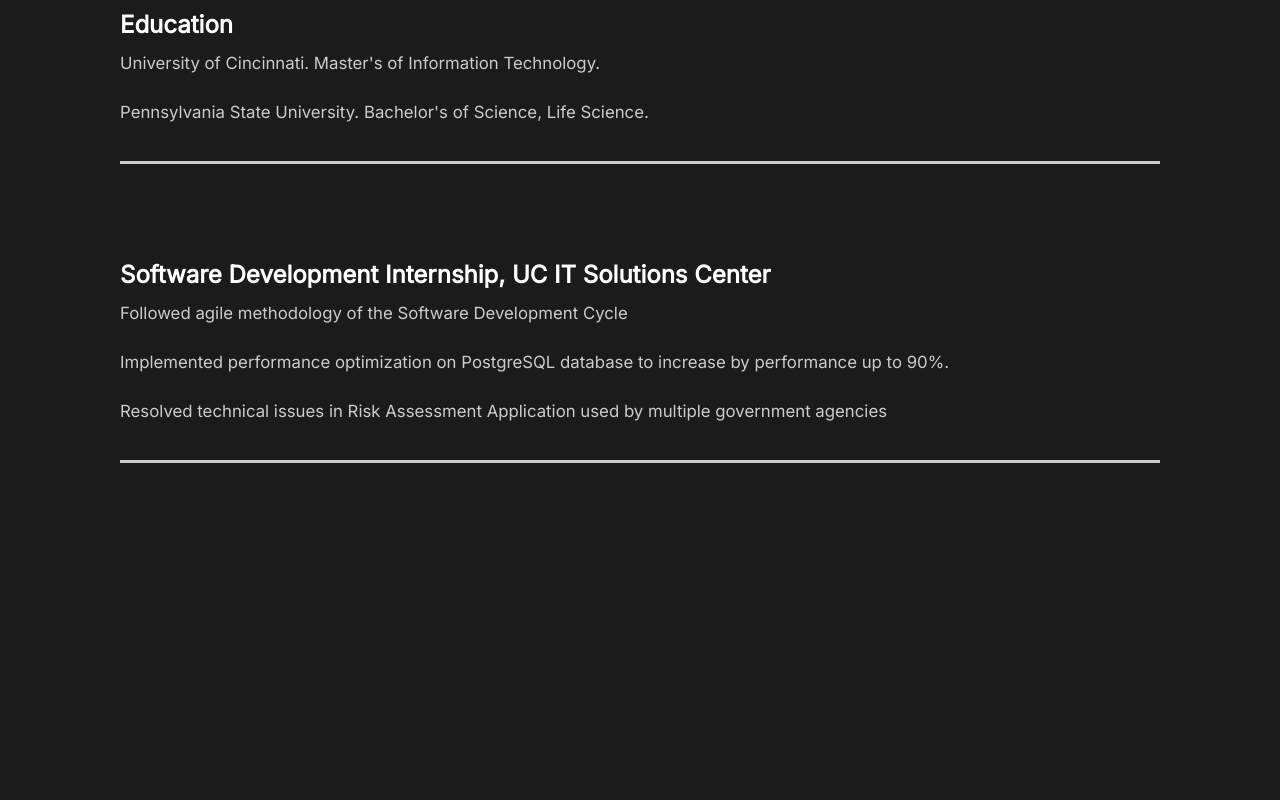
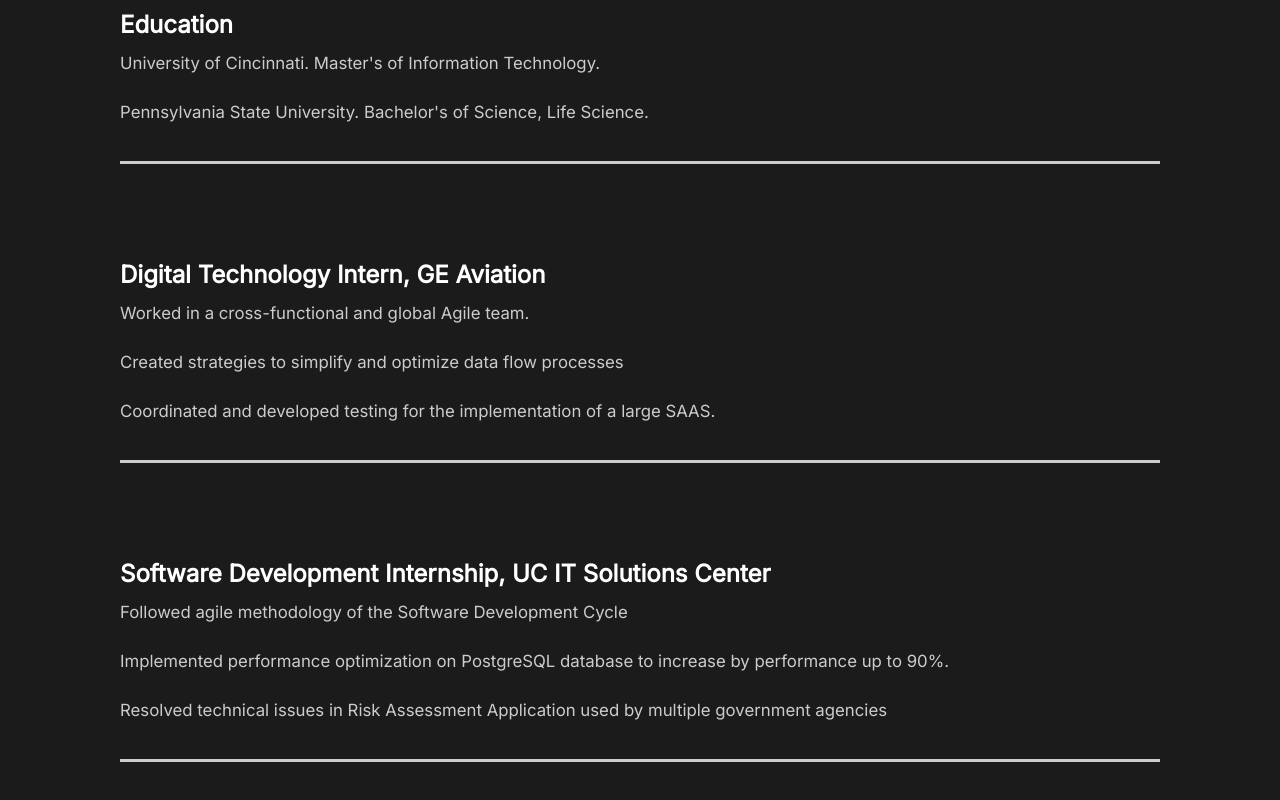
Before and after one commit to jfenglu814/portfolio, a React (Create React App) app: page / in a window 1280 px wide. Shown: the part 1834-2634 px from the top of the page. Before the commit the page ends 2417 px from the top, so only its background shows below. Built offline with nearby package versions, Linux system fonts and the light colour scheme.

Commit message:
added ge work experience

```diff
--- a/src/components/FaqSection.js
+++ b/src/components/FaqSection.js
@@ -23,6 +23,18 @@
           <p>University of Cincinnati. Master's of Information Technology.</p>
           <p>
             Pennsylvania State University. Bachelor's of Science, Life Science.
+          </p>
+        </div>
+        <div className="faq-line"></div>
+      </div>
+      <div className="question">
+        <h4>Digital Technology Intern, GE Aviation</h4>
+        <div className="answer">
+          <p>Worked in a cross-functional and global Agile team.</p>
+          <p>Created strategies to simplify and optimize data flow processes</p>
+          <p>
+            Coordinated and developed testing for the implementation of a large
+            SAAS.
           </p>
         </div>
         <div className="faq-line"></div>
```
Also changed, not shown: 1 other file (tests, documents, lock files or other folders).
